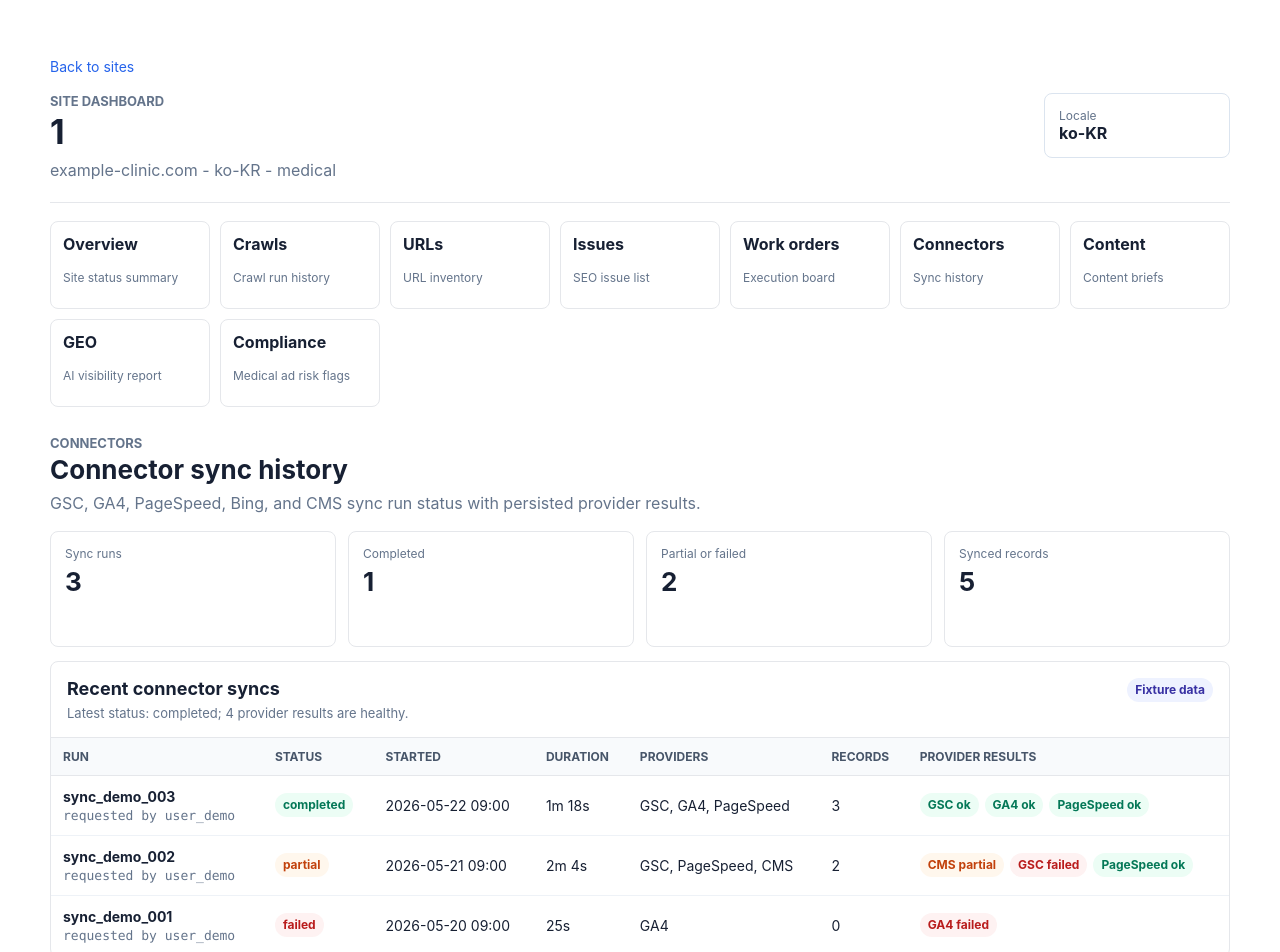
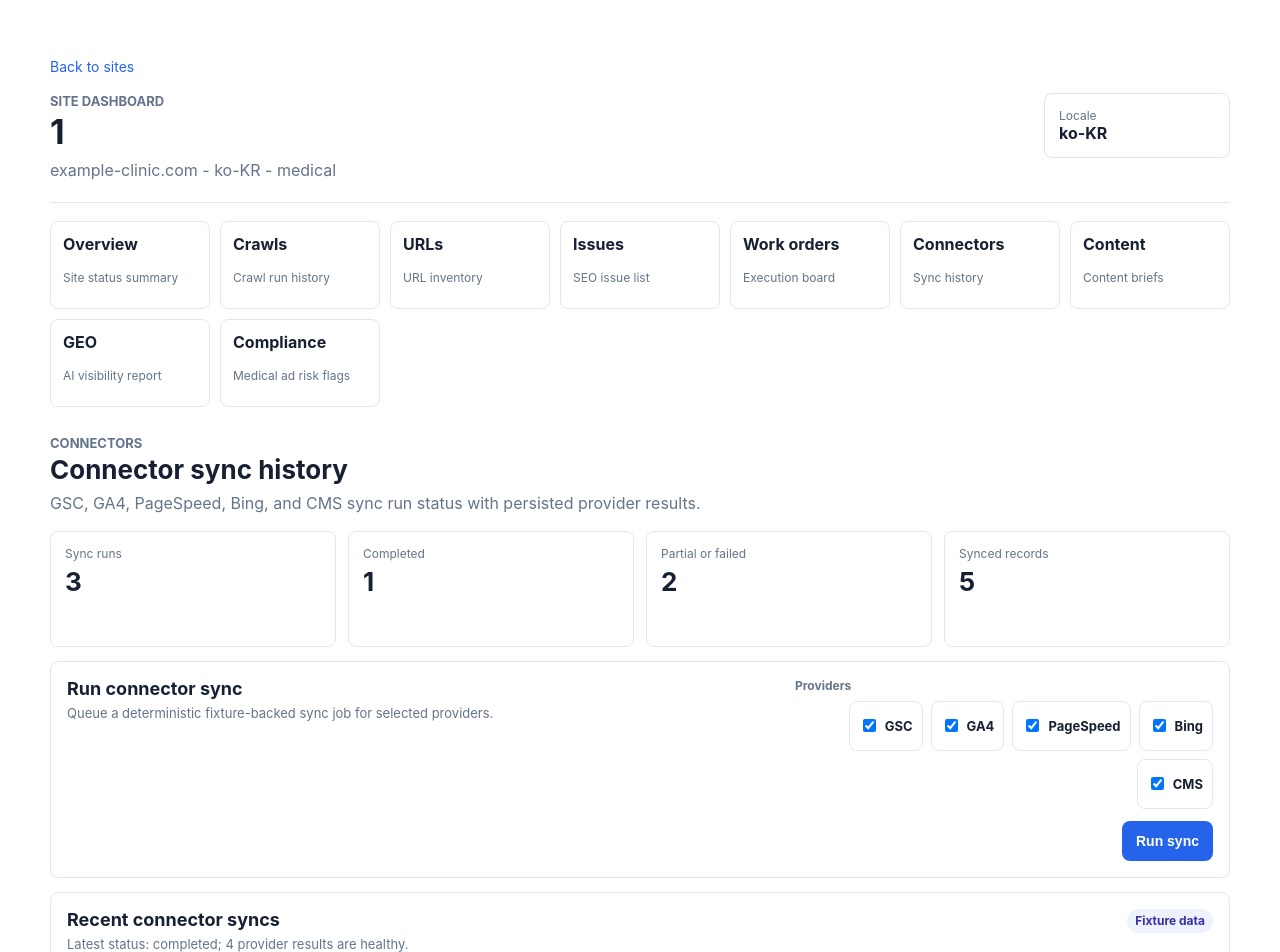
Before and after one commit to kionya/searchops-ai, a Next.js app in the folder apps/web/: page /sites/1/connectors in a window 1280 px wide. Shown: the top 952 px of the page. Built offline with nearby package versions, Linux system fonts and the light colour scheme.

Commit message:
feat: add connector sync trigger ui

```diff
--- /dev/null
+++ b/apps/web/app/sites/[siteId]/connectors/actions.ts
@@ -0,0 +1,27 @@
+"use server";
+
+import { revalidatePath } from "next/cache";
+import { redirect } from "next/navigation";
+
+import {
+  parseConnectorProviders,
+  triggerConnectorSync
+} from "../../../../src/connector-sync-history";
+
+export async function runConnectorSyncAction(siteId: string, formData: FormData) {
+  const searchParams = new URLSearchParams();
+
+  try {
+    const providers = parseConnectorProviders(formData.getAll("providers"));
+    const result = await triggerConnectorSync(siteId, providers);
+    searchParams.set("sync", result.status);
+    if (result.connectorSyncRunId) {
+      searchParams.set("runId", result.connectorSyncRunId);
+    }
+  } catch {
+    searchParams.set("sync", "failed");
+  }
+
+  revalidatePath(`/sites/${siteId}/connectors`);
+  redirect(`/sites/${siteId}/connectors?${searchParams.toString()}`);
+}
--- a/apps/web/app/sites/[siteId]/connectors/page.tsx
+++ b/apps/web/app/sites/[siteId]/connectors/page.tsx
@@ -15,9 +15,11 @@ import {
   thStyle
 } from "../../../../src/dashboard-table-styles";
 import {
+  connectorProviderOptions,
   formatConnectorProvider,
   formatConnectorProviders,
   formatSyncDuration,
+  getConnectorSyncTriggerFeedback,
   getConnectorSyncResultTone,
   getConnectorSyncRunTone,
   loadConnectorSyncHistory,
@@ -25,18 +27,28 @@ import {
   type ConnectorSyncResultTone,
   type ConnectorSyncRunTone
 } from "../../../../src/connector-sync-history";
+import { runConnectorSyncAction } from "./actions";
 
 interface ConnectorsPageProps {
   readonly params: Promise<{
     readonly siteId: string;
   }>;
+  readonly searchParams: Promise<{
+    readonly runId?: string;
+    readonly sync?: string;
+  }>;
 }
 
-export default async function ConnectorsPage({ params }: ConnectorsPageProps) {
+export default async function ConnectorsPage({ params, searchParams }: ConnectorsPageProps) {
   const { siteId } = await params;
+  const triggerSearchParams = await searchParams;
   const history = await loadConnectorSyncHistory(siteId);
   const summary = summarizeConnectorSyncHistory(history);
   const allResults = Object.values(history.resultsByRunId).flat();
+  const triggerFeedback = getConnectorSyncTriggerFeedback(
+    triggerSearchParams.sync,
+    triggerSearchParams.runId,
+  );
 
   return (
     <section aria-labelledby="connector-sync-history-heading">
@@ -51,6 +63,7 @@ export default async function ConnectorsPage({ params }: ConnectorsPageProps) {
         <MetricCard label="Partial or failed" value={String(summary.partial + summary.failed)} />
         <MetricCard label="Synced records" value={String(summary.totalRecords)} />
       </div>
+      <ConnectorSyncTriggerPanel siteId={siteId} triggerFeedback={triggerFeedback} />
       <section aria-label="Connector sync runs" style={tableSectionStyle}>
         <header style={tableHeaderStyle}>
           <div>
@@ -176,6 +189,46 @@ export default async function ConnectorsPage({ params }: ConnectorsPageProps) {
   );
 }
 
+function ConnectorSyncTriggerPanel({
+  siteId,
+  triggerFeedback
+}: {
+  readonly siteId: string;
+  readonly triggerFeedback: ReturnType<typeof getConnectorSyncTriggerFeedback>;
+}) {
+  const action = runConnectorSyncAction.bind(null, siteId);
+
+  return (
+    <section aria-label="Run connector sync" style={triggerPanelStyle}>
+      <div>
+        <h3 style={{ fontSize: 18, margin: 0 }}>Run connector sync</h3>
+        <p style={{ ...mutedTextStyle, fontSize: 13, marginTop: 6 }}>
+          Queue a deterministic fixture-backed sync job for selected providers.
+        </p>
+        {triggerFeedback ? (
+          <p style={{ ...triggerFeedbackStyle[triggerFeedback.tone], margin: "10px 0 0" }}>
+            {triggerFeedback.message}
+          </p>
+        ) : null}
+      </div>
+      <form action={action} style={triggerFormStyle}>
+        <fieldset style={providerFieldsetStyle}>
+          <legend style={providerLegendStyle}>Providers</legend>
+          {connectorProviderOptions.map((provider) => (
+            <label key={provider} style={providerOptionStyle}>
+              <input defaultChecked name="providers" type="checkbox" value={provider} />
+              <span>{formatConnectorProvider(provider)}</span>
+            </label>
+          ))}
+        </fieldset>
+        <button style={triggerButtonStyle} type="submit">
+          Run sync
+        </button>
+      </form>
+    </section>
+  );
+}
+
 function RunStatusPill({
   label,
   tone
@@ -212,3 +265,80 @@ function ResultStatusPill({
 function formatDateTime(isoDate: string | null) {
   return isoDate ? isoDate.replace("T", " ").slice(0, 16) : "Pending";
 }
+
+const triggerPanelStyle = {
+  alignItems: "start",
+  border: "1px solid #dbe4ef",
+  borderRadius: 8,
+  display: "grid",
+  gap: 16,
+  gridTemplateColumns: "minmax(0, 1fr) auto",
+  marginTop: 14,
+  padding: 16
+} as const;
+
+const triggerFormStyle = {
+  alignItems: "end",
+  display: "grid",
+  gap: 12,
+  justifyItems: "end"
+} as const;
+
+const providerFieldsetStyle = {
+  border: 0,
+  display: "flex",
+  flexWrap: "wrap",
+  gap: 8,
+  justifyContent: "end",
+  margin: 0,
+  maxWidth: 420,
+  padding: 0
+} as const;
+
+const providerLegendStyle = {
+  color: "#64748b",
+  fontSize: 12,
+  fontWeight: 700,
+  marginBottom: 8,
+  width: "100%"
+} as const;
+
+const providerOptionStyle = {
+  alignItems: "center",
+  border: "1px solid #e5e7eb",
+  borderRadius: 8,
+  color: "#172033",
+  display: "inline-flex",
+  fontSize: 13,
+  fontWeight: 700,
+  gap: 6,
+  minHeight: 34,
+  padding: "7px 9px"
+} as const;
+
+const triggerButtonStyle = {
+  background: "#2563eb",
+  border: 0,
+  borderRadius: 8,
+  color: "#ffffff",
+  cursor: "pointer",
+  fontSize: 14,
+  fontWeight: 800,
+  minHeight: 40,
+  padding: "10px 14px"
+} as const;
+
+const triggerFeedbackStyle = {
+  info: {
+    color: "#3730a3",
+    fontSize: 13
+  },
+  success: {
+    color: "#047857",
+    fontSize: 13
+  },
+  warning: {
+    color: "#b91c1c",
+    fontSize: 13
+  }
+} as const;
--- a/apps/web/src/connector-sync-history.ts
+++ b/apps/web/src/connector-sync-history.ts
@@ -1,6 +1,9 @@
 import {
+  ConnectorProviderListSchema,
   ConnectorSyncRunDetailResponseSchema,
   ConnectorSyncRunListResponseSchema,
+  CreateConnectorSyncRunRequestSchema,
+  CreateConnectorSyncRunResponseSchema,
   type ConnectorProvider,
   type ConnectorSyncResult,
   type ConnectorSyncRun
@@ -9,8 +12,11 @@ import {
 import { demoSite } from "./work-order-board";
 
 export type ConnectorSyncHistorySource = "api" | "fixture";
+export type ConnectorSyncTriggerStatus = "failed" | "fixture" | "queued";
 export type ConnectorSyncRunTone = "complete" | "failed" | "partial" | "queued";
 export type ConnectorSyncResultTone = "failed" | "ok" | "partial";
+
+export const connectorProviderOptions = ["gsc", "ga4", "pagespeed", "bing", "cms"] as const satisfies readonly ConnectorProvider[];
 
 export interface ConnectorSyncHistoryData {
   readonly errorMessage: string | null;
@@ -28,6 +34,20 @@ export interface ConnectorSyncHistorySummary {
   readonly queued: number;
   readonly total: number;
   readonly totalRecords: number;
+}
+
+export interface ConnectorSyncTriggerResult {
+  readonly connectorSyncRunId: string | null;
+  readonly errorMessage: string | null;
+  readonly jobId: string | null;
+  readonly providers: readonly ConnectorProvider[];
+  readonly source: ConnectorSyncHistorySource;
+  readonly status: ConnectorSyncTriggerStatus;
+}
+
+export interface ConnectorSyncTriggerFeedback {
+  readonly message: string;
+  readonly tone: "info" | "success" | "warning";
 }
 
 const fixtureStartedAt = "2026-05-22T00:00:00.000Z";
@@ -297,6 +317,57 @@ export async function loadConnectorSyncHistory(siteId: string): Promise<Connecto
   }
 }
 
+export async function triggerConnectorSync(
+  siteId: string,
+  providers: readonly ConnectorProvider[],
+): Promise<ConnectorSyncTriggerResult> {
+  const input = CreateConnectorSyncRunRequestSchema.parse({ providers });
+  const apiBaseUrl = getApiBaseUrl();
+  if (apiBaseUrl === null) {
+    return {
+      connectorSyncRunId: null,
+      errorMessage: null,
+      jobId: null,
+      providers: input.providers,
+      source: "fixture",
+      status: "fixture"
+    };
+  }
+
+  try {
+    const response = await fetch(`${apiBaseUrl}/sites/${encodeURIComponent(siteId)}/connector-sync-runs`, {
+      body: JSON.stringify(input),
+      cache: "no-store",
+      headers: {
+        "content-type": "application/json"
+      },
+      method: "POST"
+    });
+    if (!response.ok) {
+      throw new Error(`Connector sync trigger failed with ${response.status}`);
+    }
+
+    const output = CreateConnectorSyncRunResponseSchema.parse(await response.json());
+    return {
+      connectorSyncRunId: output.connectorSyncRun.id,
+      errorMessage: null,
+      jobId: output.job.id,
+      providers: output.connectorSyncRun.providers,
+      source: "api",
+      status: "queued"
+    };
+  } catch (error) {
+    return {
+      connectorSyncRunId: null,
+      errorMessage: error instanceof Error ? error.message : "Connector sync trigger failed",
+      jobId: null,
+      providers: input.providers,
+      source: "api",
+      status: "failed"
+    };
+  }
+}
+
 export function createDemoConnectorSyncHistory(siteId: string = demoSite.id): ConnectorSyncHistoryData {
   return {
     errorMessage: null,
@@ -304,6 +375,38 @@ export function createDemoConnectorSyncHistory(siteId: string = demoSite.id): Co
     runs: demoConnectorSyncRuns.map((run) => ({ ...run, siteId })),
     source: "fixture"
   };
+}
+
+export function parseConnectorProviders(input: readonly FormDataEntryValue[]) {
+  return ConnectorProviderListSchema.parse(input.map((value) => String(value)));
+}
+
+export function getConnectorSyncTriggerFeedback(
+  status: string | undefined,
+  runId: string | undefined,
+): ConnectorSyncTriggerFeedback | null {
+  if (status === "queued") {
+    return {
+      message: runId ? `Connector sync queued: ${runId}` : "Connector sync queued.",
+      tone: "success"
+    };
+  }
+
+  if (status === "fixture") {
+    return {
+      message: "Fixture mode: set SEARCHOPS_API_BASE_URL to queue a real connector sync job.",
+      tone: "info"
+    };
+  }
+
+  if (status === "failed") {
+    return {
+      message: "Connector sync request failed. Check the API server and retry.",
+      tone: "warning"
+    };
+  }
+
+  return null;
 }
 
 export function groupConnectorSyncResultsByRun(
```
Also changed, not shown: 1 other file (tests, documents, lock files or other folders).
